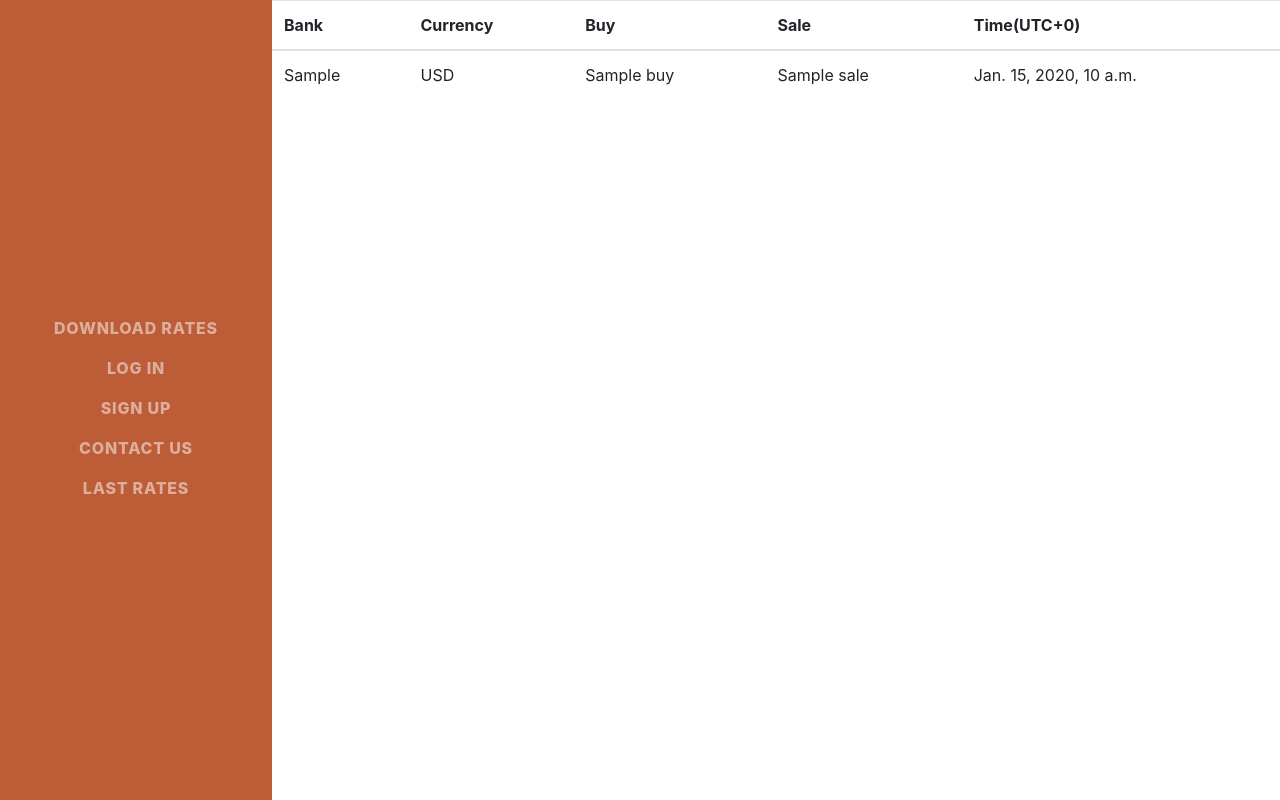
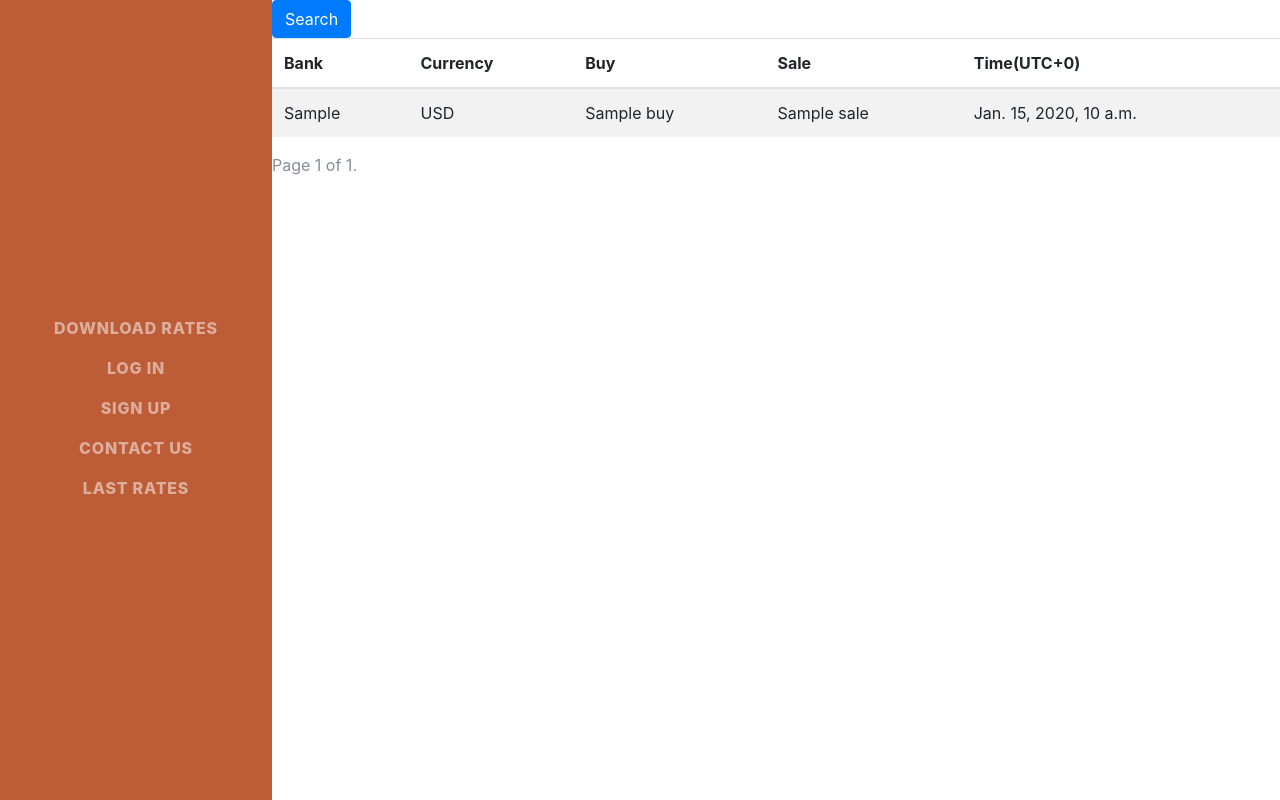
Before and after one commit to amediantsev/currency_exchange, a Django app: template src/account/templates/last-rates.html in a window 1280 px wide. Run offline with Django 3.2, Linux system fonts and the light colour scheme; the template is opened without the code that fills it: most values are stand-ins (such as "Sample title", 1, 10 or a date in 2020); some libraries are stand-ins or nearby versions; some web fonts are replaced.

Commit message:
init pagination

```diff
--- a/requirements.txt
+++ b/requirements.txt
@@ -13,6 +13,7 @@ coverage==5.0.4
 decorator==4.4.1
 Django==2.2.10
 django-celery-beat==1.6.0
+django-crispy-forms==1.9.0
 django-debug-toolbar==2.2
 django-extensions==2.2.8
 django-filter==2.2.0
--- /dev/null
+++ b/src/account/templates/includes/pagination.html
@@ -0,0 +1,17 @@
+<div class="pagination">
+    <span class="step-links">
+        {% if page_obj.has_previous %}
+            <a href="?page=1&{{ query_params }}">&laquo; first</a>
+            <a href="?page={{ page_obj.previous_page_number }}&{{ query_params }}">previous</a>
+        {% endif %}
+
+        <span class="current">
+            Page {{ page_obj.number }} of {{ page_obj.paginator.num_pages }}.
+        </span>
+
+        {% if page_obj.has_next %}
+            <a href="?page={{ page_obj.next_page_number }}&{{ query_params }}">next</a>
+            <a href="?page={{ page_obj.paginator.num_pages }}&{{ query_params }}">last &raquo;</a>
+        {% endif %}
+    </span>
+</div>
--- a/src/account/templates/last-rates.html
+++ b/src/account/templates/last-rates.html
@@ -5,7 +5,15 @@ Last rates
 {% endblock title %}
 
 {% block content %}
-<table class="table">
+
+<form method="get">
+  {{ filter.form.as_p }}
+    <button type="submit" class="btn btn-primary">
+      <span class="glyphicon glyphicon-search"></span> Search
+    </button>
+</form>
+
+<table class="table table-striped">
   <thead>
     <tr>
       <th scope="col">Bank</th>
@@ -27,4 +35,7 @@ Last rates
     {% endfor %}
   </tbody>
 </table>
+
+{% include 'includes/pagination.html' %}
+
 {% endblock content %}
--- a/src/currency_exchange/settings.py
+++ b/src/currency_exchange/settings.py
@@ -202,6 +202,8 @@ STATICFILES_DIRS = [
 ]
 STATIC_ROOT = os.path.join(BASE_DIR, '..', "static_content", 'static')
 
+
+
 AUTH_USER_MODEL = 'account.User'
 
 CELERY_BEAT_SCHEDULE = {
```
Also changed, not shown: src/currency/api/views.py (+0 -19 lines), src/currency/filters.py (added, +21 -0 lines), src/currency/views.py (+15 -1 lines).
